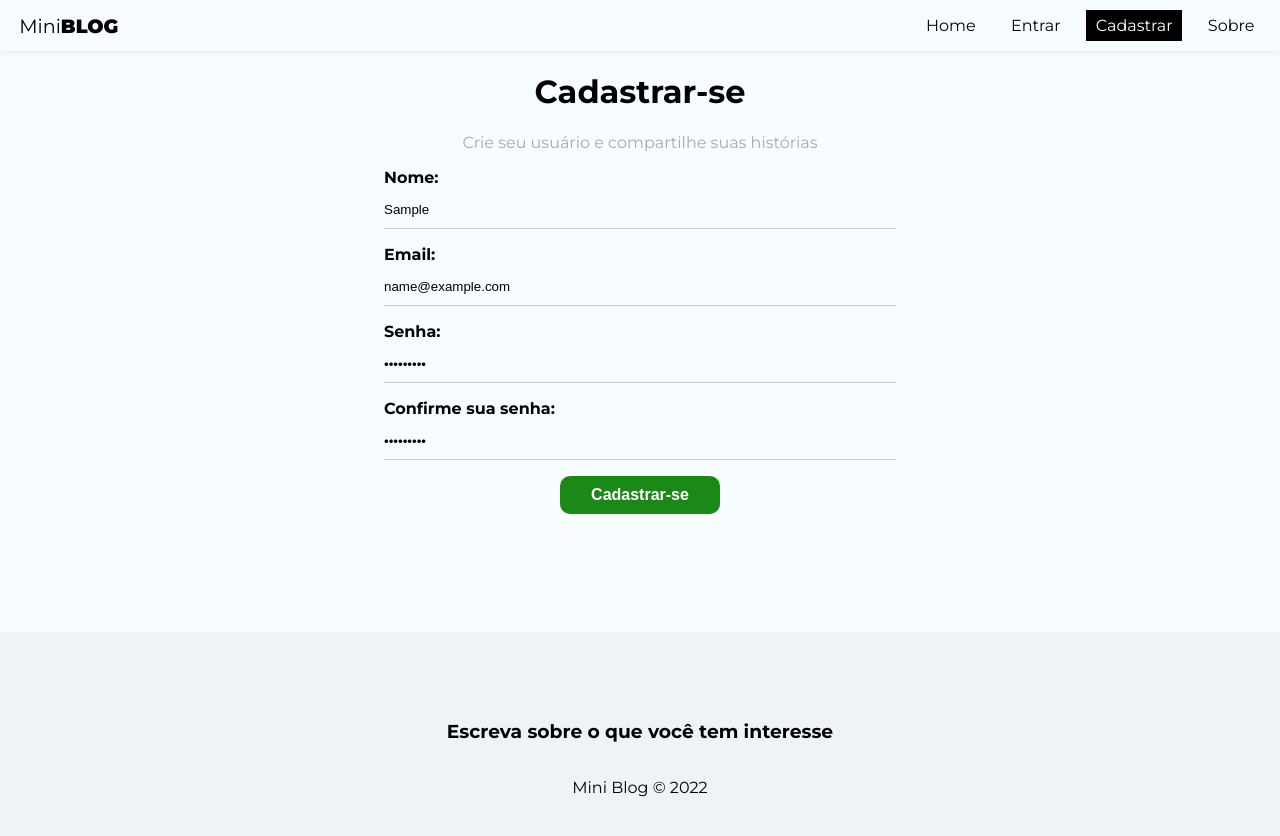
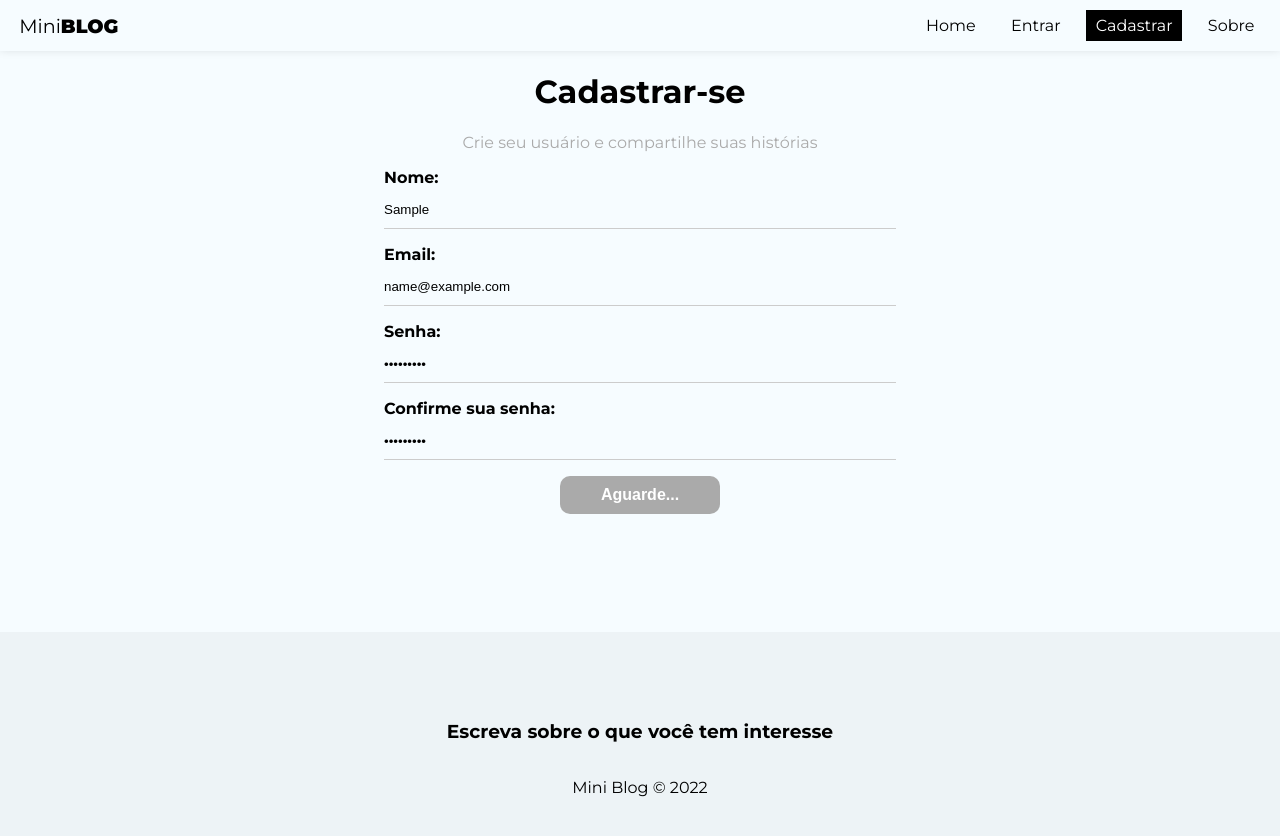
Before and after one commit to Mateus-Castellar/miniblog-react-firebase, a React (Create React App) app: page /register in a window 1280 px wide. Both pictures are taken after typing "Sample", "name@example.com", "Sample123", "Sample123" into the empty fields and a click on the button "Cadastrar-se". Shown: the top 836 px of the page. Built offline with nearby package versions, Linux system fonts and the light colour scheme; no server answers.

Commit message:
feat: Hook de auth e registrando usuario no firebase

```diff
--- a/src/firebase/config.js
+++ b/src/firebase/config.js
@@ -1,5 +1,5 @@
 import { initializeApp } from "firebase/app";
-import { getFirestore } from "firebase/firebase";
+import { getFirestore } from "firebase/firestore";
 
 const firebaseConfig = {
     apiKey: "AIzaSyA9splxczr-7kYG9r89yUbWYS90aMnNoUA",
--- /dev/null
+++ b/src/hooks/useAuthentication.js
@@ -0,0 +1,71 @@
+import {db} from "../firebase/config";
+
+import{
+    getAuth,
+    createUserWithEmailAndPassword,
+    SignInWithEmailAndPassword,
+    updateProfile,
+    signOut
+} from  'firebase/auth'
+
+import { useState, useEffect } from 'react'
+
+export const useAuthentication = () => {
+    const [error, setError] = useState(null);
+    const [loading, setLoading] = useState(null);
+
+    //limpar funcoes (cleanup)
+    const [cancelled, setCancelled] = useState(false);
+
+    const auth = getAuth();
+
+    function checkIfIsCancelled(){
+        if(cancelled){
+            return;
+        }
+    };
+
+    const createUser = async (data) => {
+        checkIfIsCancelled();
+        setLoading(true);
+        setError(null);
+
+        try {
+            const {user} = await createUserWithEmailAndPassword(auth, data.email, data.password);
+
+            await updateProfile(user,{
+                displayName: data.displayName
+            });
+
+            setLoading(false);
+            return user;
+
+        } catch (error) {
+            let systemErrorMessage;
+
+            if(error.message.includes("Password")){
+                systemErrorMessage = "A senha precisa conter ao menos 6 caracteres!";
+            }
+            else if(error.message.includes("email-already")){
+                systemErrorMessage = "Email já cadastrado!";
+            }else{
+                systemErrorMessage = "Ocorreu um erro, tente novamente mais tarde!";
+            }
+
+            setLoading(false);
+            setError(systemErrorMessage);
+        }
+    };
+
+    //limpar as dependencias (mais performace)
+    useEffect(() => {
+        return () => setCancelled(true);
+    },[]);
+
+    return {
+        auth,
+        createUser,
+        error,
+        loading
+    };
+};
--- a/src/pages/Autenticacao/Register.js
+++ b/src/pages/Autenticacao/Register.js
@@ -1,5 +1,6 @@
 import styles from "./Register.module.css";
 import { useState, useEffect } from "react";
+import { useAuthentication } from "../../hooks/useAuthentication";
 
 const Register = () => {
 
@@ -9,7 +10,18 @@
   const [confirmPassword, setConfirmPassword] = useState("");
   const [error, setError] = useState("");
 
-  const handleSubmit = (e) => {
+  //hooks
+  const {createUser, error: authError, loading} = useAuthentication();
+
+
+  const clearStatesValues = () =>{
+    setDisplayName("");
+    setEmail("");
+    setPassword("");
+    setConfirmPassword("");
+  };
+
+  const handleSubmit = async (e) => {
     e.preventDefault();
 
     setError("");
@@ -20,13 +32,24 @@
       password,
     };
 
-    if(password !== confirmPassword){
+    if (password !== confirmPassword) {
       setError("as senhas precisam ser iguais!");
       return;
     };
 
-    console.log(user);
+    const response = await createUser(user);
+
+    if(!response.error){
+      clearStatesValues();
+    }
   };
+
+  //sempre quando o state "authEror" sofrer alteração executa a function
+  useEffect(() => {
+    if(authError){
+      setError(authError);
+    }
+  }, [authError]);
 
   return (
     <div className={styles.register}>
@@ -35,26 +58,26 @@
       <form onSubmit={handleSubmit}>
         <label>
           <span>Nome:</span>
-          <input type="text" value={displayName} onChange={(e) => setDisplayName(e.target.value)} name="displayName" required placeholder="nome do usário"/>
+          <input type="text" value={displayName} onChange={(e) => setDisplayName(e.target.value)} name="displayName" required placeholder="nome do usário" />
         </label>
 
         <label>
           <span>Email:</span>
-          <input type="email" onChange={(e) => setEmail(e.target.value)} name="email" value={email} required placeholder="email do uusário"/>
+          <input type="email" onChange={(e) => setEmail(e.target.value)} name="email" value={email} required placeholder="email do uusário" />
         </label>
 
         <label>
           <span>Senha:</span>
-          <input type="password" onChange={(e) => setPassword(e.target.value)} name="password" value={password} required placeholder="insira sua senha"/>
+          <input type="password" onChange={(e) => setPassword(e.target.value)} name="password" value={password} required placeholder="insira sua senha" />
         </label>
 
         <label>
           <span>Confirme sua senha:</span>
-          <input type="password" onChange={(e) => setConfirmPassword(e.target.value)} name="confirPassword" value={confirmPassword} required placeholder="confirme a sua senha"/>
+          <input type="password" onChange={(e) => setConfirmPassword(e.target.value)} name="confirPassword" value={confirmPassword} required placeholder="confirme a sua senha" />
         </label>
 
-        <button className="btn">Cadastrar-se</button>
-
+        {!loading && <button className="btn">Cadastrar-se</button>}
+        {loading && <button className="btn" disabled>Aguarde...</button>}
         {error && <p className="error">{error}</p>}
       </form>
     </div>
```
